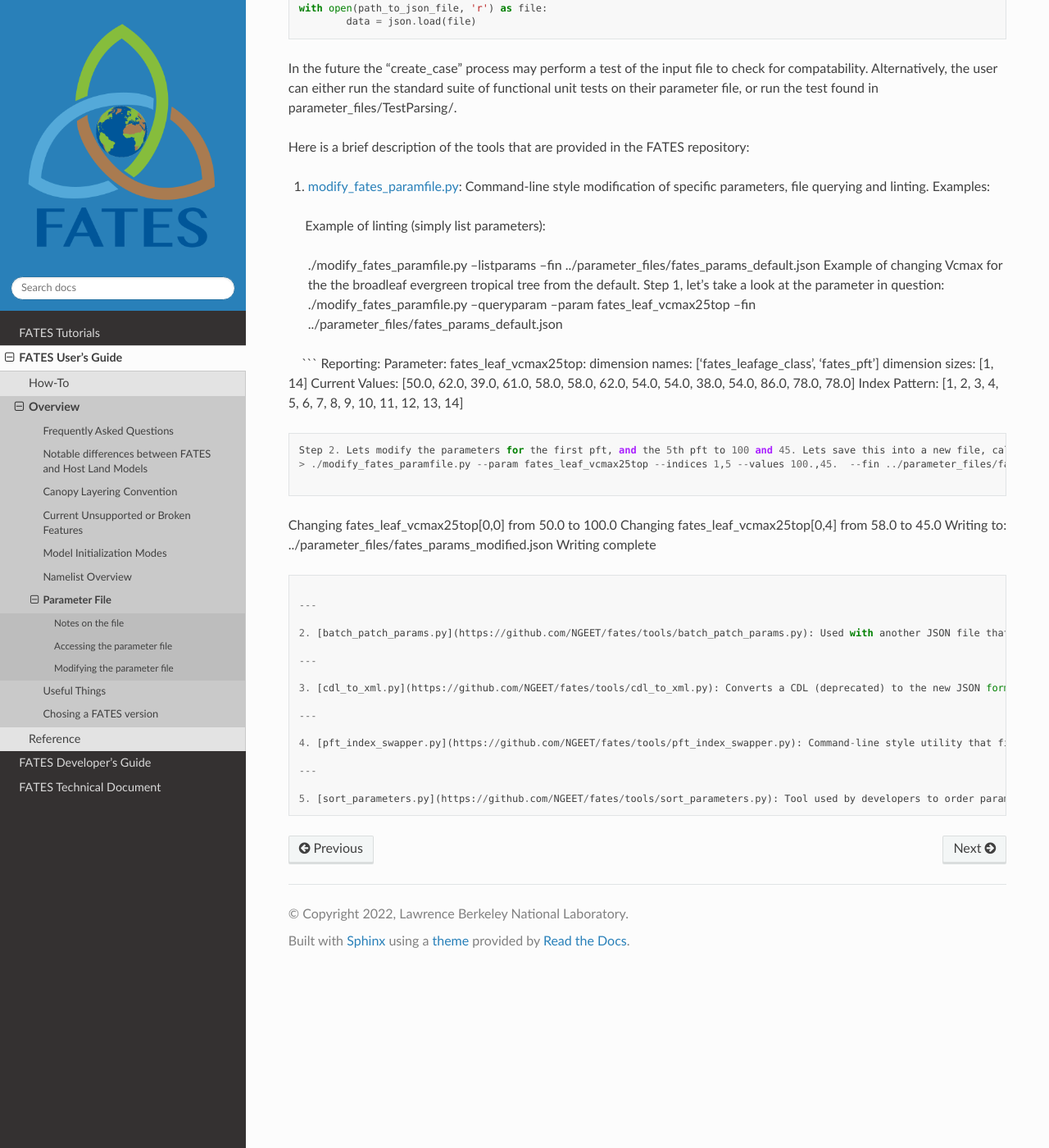
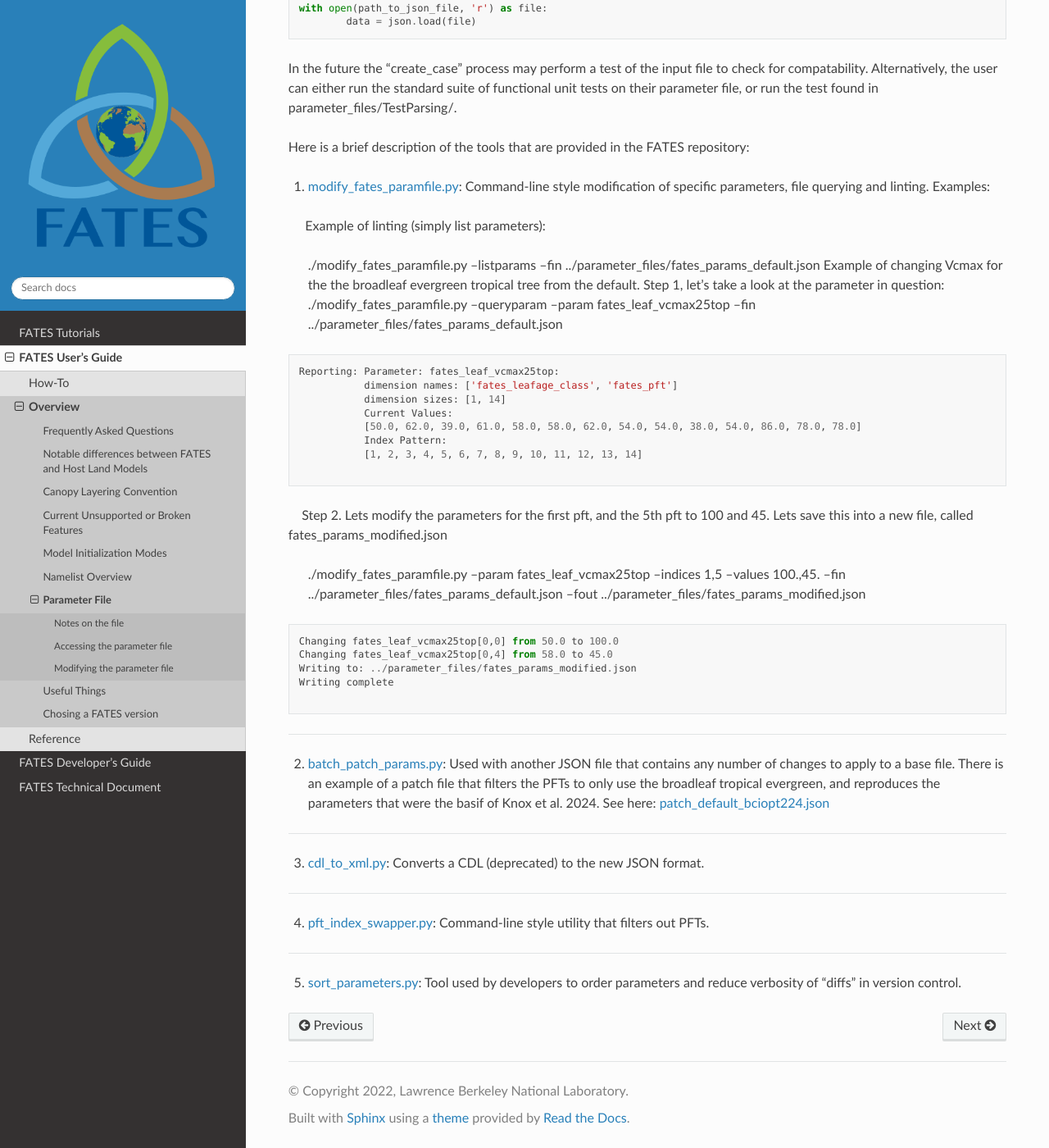
Before and after one commit to NGEET/fates-users-guide, a Sphinx documentation site: the page built from docs/source/user/Parameter-File.md, in a window 1280 px wide and 1400 px high, scrolled down 1516 px. Shown: the whole window at 82% size. Built offline with Sphinx 7.4.7 and the Read the Docs theme 3.1.0, drawn with Linux system fonts in a browser that asks for light colours; some of the changed lines change nothing that is shown.

Commit message:
paramfile updates, indent test2

````diff
--- a/docs/source/user/Parameter-File.md
+++ b/docs/source/user/Parameter-File.md
@@ -67,7 +67,7 @@
 Example of changing Vcmax for the the broadleaf evergreen tropical tree from the default.  Step 1, let's take a look at the parameter in question:
 > ./modify_fates_paramfile.py --queryparam --param fates_leaf_vcmax25top --fin ../parameter_files/fates_params_default.json
 
-&nbsp;&nbsp;&nbsp;&nbsp;```
+```
 Reporting: Parameter: fates_leaf_vcmax25top:
            dimension names: ['fates_leafage_class', 'fates_pft']
            dimension sizes: [1, 14]
@@ -77,7 +77,7 @@
            [1, 2, 3, 4, 5, 6, 7, 8, 9, 10, 11, 12, 13, 14]
 
 ```
-Step 2. Lets modify the parameters for the first pft, and the 5th pft to 100 and 45. Lets save this into a new file, called fates_params_modified.json
+&nbsp;&nbsp;&nbsp;&nbsp;Step 2. Lets modify the parameters for the first pft, and the 5th pft to 100 and 45. Lets save this into a new file, called fates_params_modified.json
 > ./modify_fates_paramfile.py --param fates_leaf_vcmax25top --indices 1,5 --values 100.,45.  --fin ../parameter_files/fates_params_default.json --fout ../parameter_files/fates_params_modified.json
 
 ```
````
